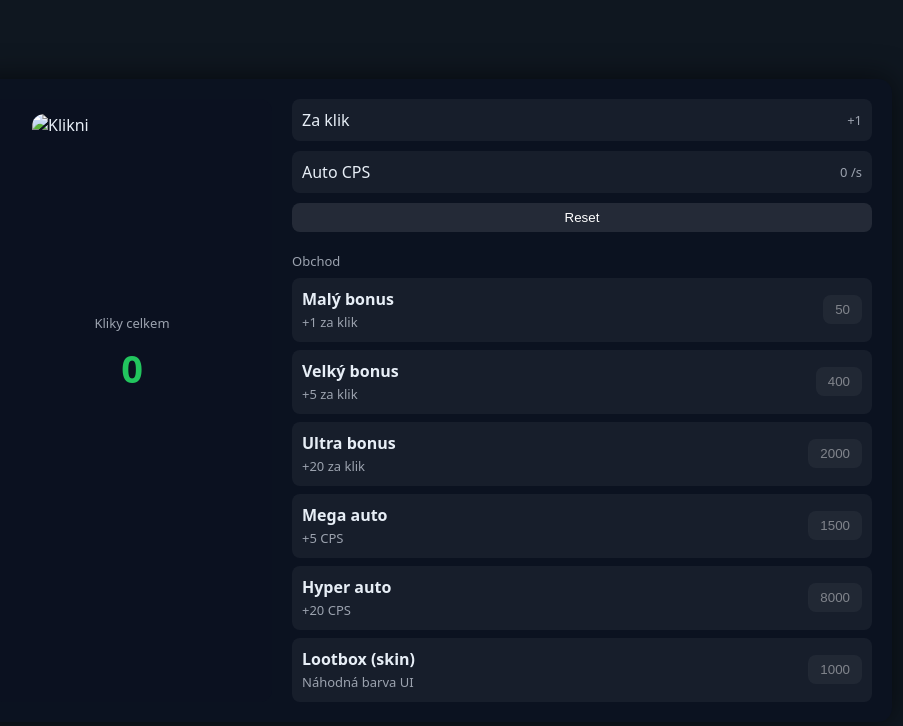
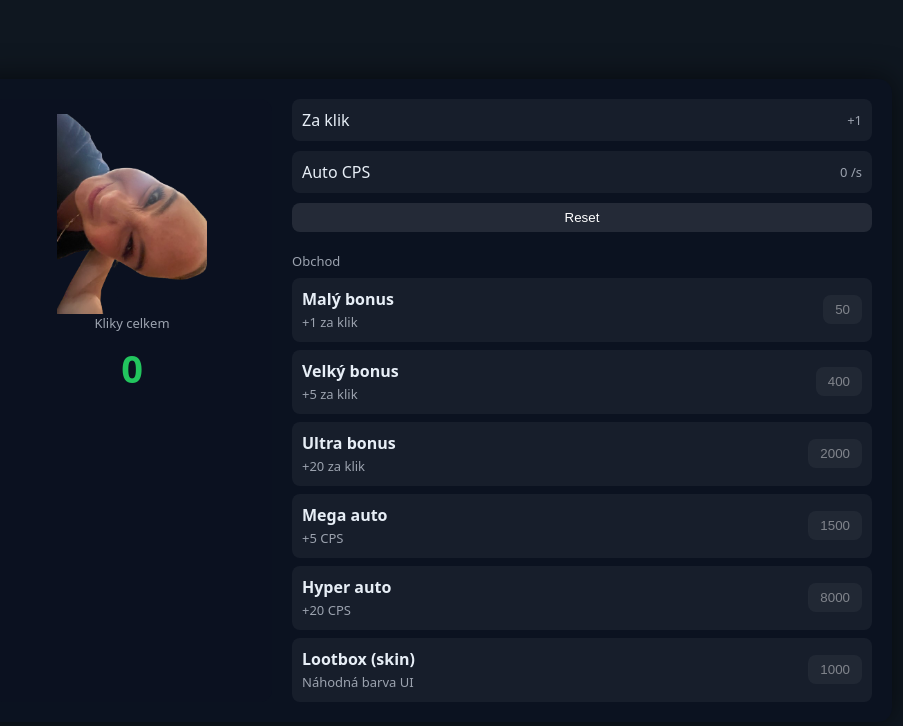
Before and after one commit to Shipeast/Veronika-clicker, a plain HTML site: page index.html in a window 1280 px wide. Shown: the whole page, without its empty margins (208-1111 px from the left). Drawn offline with Linux system fonts and the light colour scheme.

Commit message:
Update image source in index.html

```diff
--- a/index.html
+++ b/index.html
@@ -105,7 +105,7 @@ body {
 
     <!-- LEFT -->
     <div class="click-area" id="clickArea">
-      <img src="click.png" id="clickImg" class="click-img" alt="Klikni">
+      <img src="IMG_3480.png" id="clickImg" class="click-img" alt="Klikni">
       <div class="muted">Kliky celkem</div>
       <div class="big-score" id="scoreDisplay">0</div>
     </div>
```
